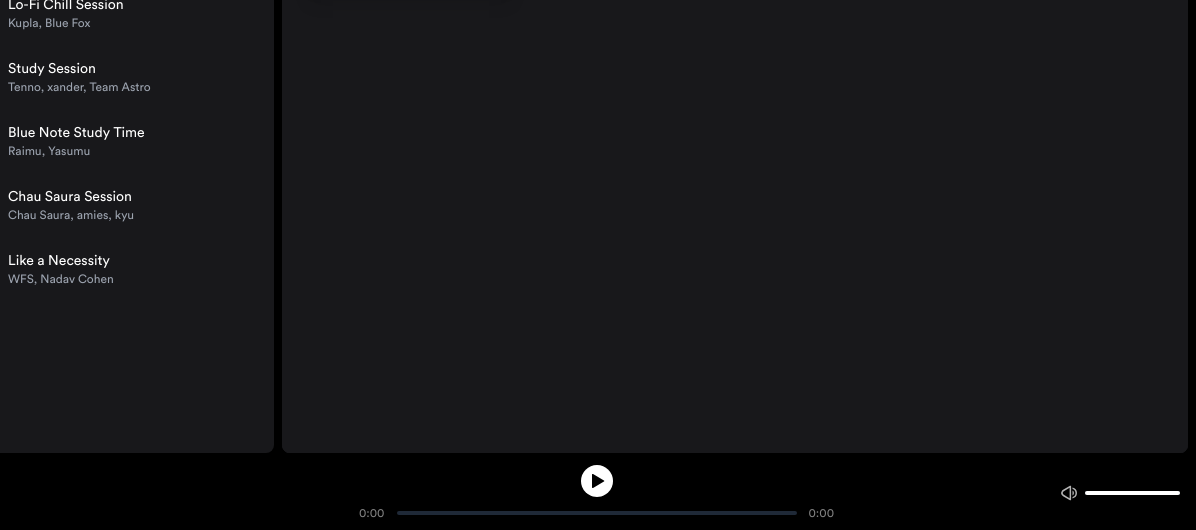
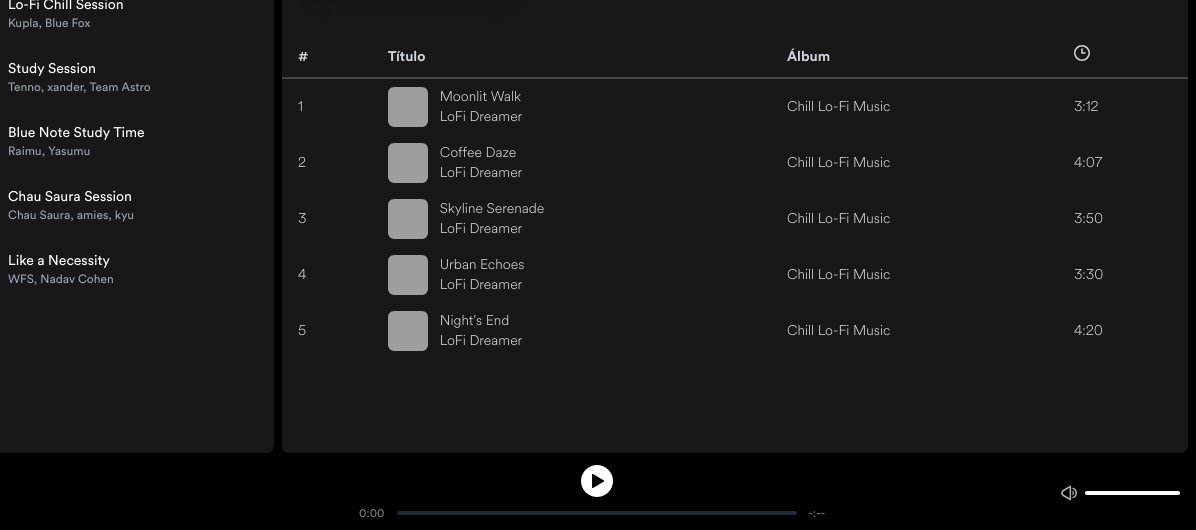
Before and after one commit to LuisEmmanuel27/Spotify-Astro-Clone, an Astro site: page /playlist/1 in a window 1280 px wide. Shown: the part 267-797 px from the top of the page, 84-1280 px from the left. Built offline with nearby package versions, Linux system fonts and the light colour scheme; Astro itself is replaced by a stand-in of ours; grey boxes are pictures that could not be loaded.

Commit message:
Maquetando tabla de canciones de una playlist

```diff
--- /dev/null
+++ b/src/components/MusicsTable.astro
@@ -0,0 +1,49 @@
+---
+import Time from "@/icons/Time.astro";
+import { type Song } from "@/lib/data";
+
+interface Props {
+    songs: Song[];
+}
+
+const { songs } = Astro.props;
+---
+
+<table class="table-auto text-left min-w-full divide-y-2 divide-gray-500/50">
+    <thead class="">
+        <tr class="text-gray-300 text-sm font-light">
+            <th class="px-4 py-2">#</th>
+            <th class="px-4 py-2">Título</th>
+            <th class="px-4 py-2">Álbum</th>
+            <th class="px-4 py-2"><Time /></th>
+        </tr>
+    </thead>
+
+    <tbody>
+        {
+            songs.map((song, index) => (
+                <tr class="text-gray-300 text-sm font-light">
+                    <td class="px-4 py-2">{index + 1}</td>
+
+                    <td class="px-4 py-2 flex gap-3">
+                        <picture>
+                            <img
+                                src={song.image}
+                                alt={song.title}
+                                class="w-10 h-10 rounded-md"
+                            />
+                        </picture>
+                        <div class="flex flex-col">
+                            <h3>{song.title}</h3>
+                            <span>{song.artists.join(", ")}</span>
+                        </div>
+                    </td>
+
+                    <td class="px-4 py-2">{song.album}</td>
+
+                    <td class="px-4 py-2">{song.duration}</td>
+                </tr>
+            ))
+        }
+    </tbody>
+</table>
--- a/src/components/Player.jsx
+++ b/src/components/Player.jsx
@@ -94,7 +94,7 @@ const SongControl = ({ audio }) => {
                 }}
             />
 
-            <span className="opacity-50 w-12">{duration ? formatTime(duration) : "0:00"}</span>
+            <span className="opacity-50 w-12">{duration ? formatTime(duration) : "-:--"}</span>
         </div>
     )
 }
--- /dev/null
+++ b/src/icons/Time.astro
@@ -0,0 +1,13 @@
+<svg
+    width="24"
+    height="24"
+    role="img"
+    aria-hidden="true"
+    viewBox="0 0 24 24"
+    fill="currentColor"
+    ><path
+        d="M8 1.5a6.5 6.5 0 1 0 0 13 6.5 6.5 0 0 0 0-13zM0 8a8 8 0 1 1 16 0A8 8 0 0 1 0 8z"
+    ></path><path
+        d="M8 3.25a.75.75 0 0 1 .75.75v3.25H11a.75.75 0 0 1 0 1.5H7.25V4A.75.75 0 0 1 8 3.25z"
+    ></path></svg
+>
--- a/src/pages/playlist/[id].astro
+++ b/src/pages/playlist/[id].astro
@@ -2,6 +2,7 @@
 import { allPlaylists, songs } from "@/lib/data";
 import Layout from "@/layouts/Layout.astro";
 import PlayListItemCard from "@/components/PlayListItemCard.astro";
+import MusicsTable from "@/components/MusicsTable.astro";
 
 const { id } = Astro.params;
 
@@ -60,5 +61,7 @@ const playListSongs = songs.filter(
             class="absolute inset-0 bg-gradient-to-t from-zinc-900 via-zinc-900/80 -z-10"
         >
         </div>
+
+        <MusicsTable songs={playListSongs} />
     </div>
 </Layout>
```
